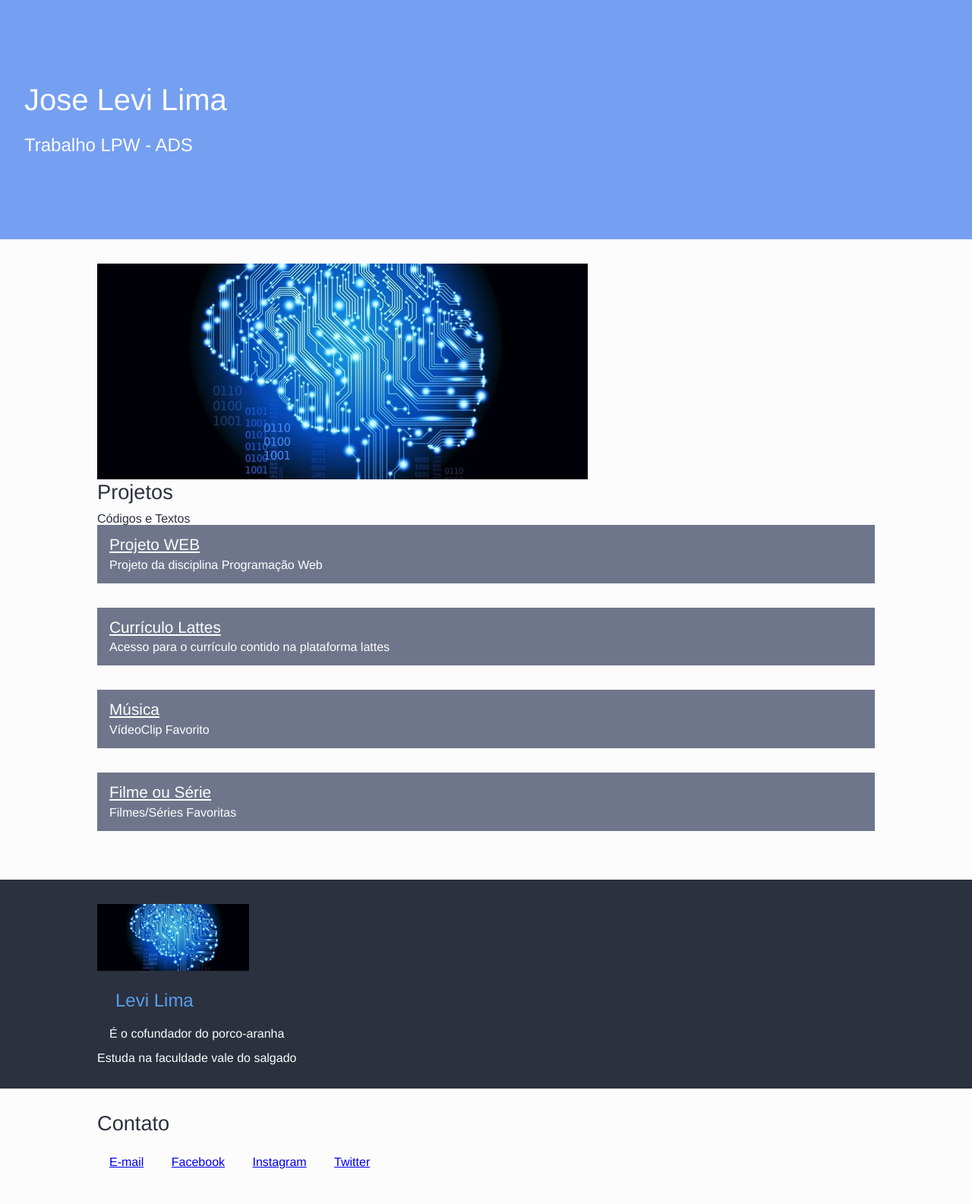
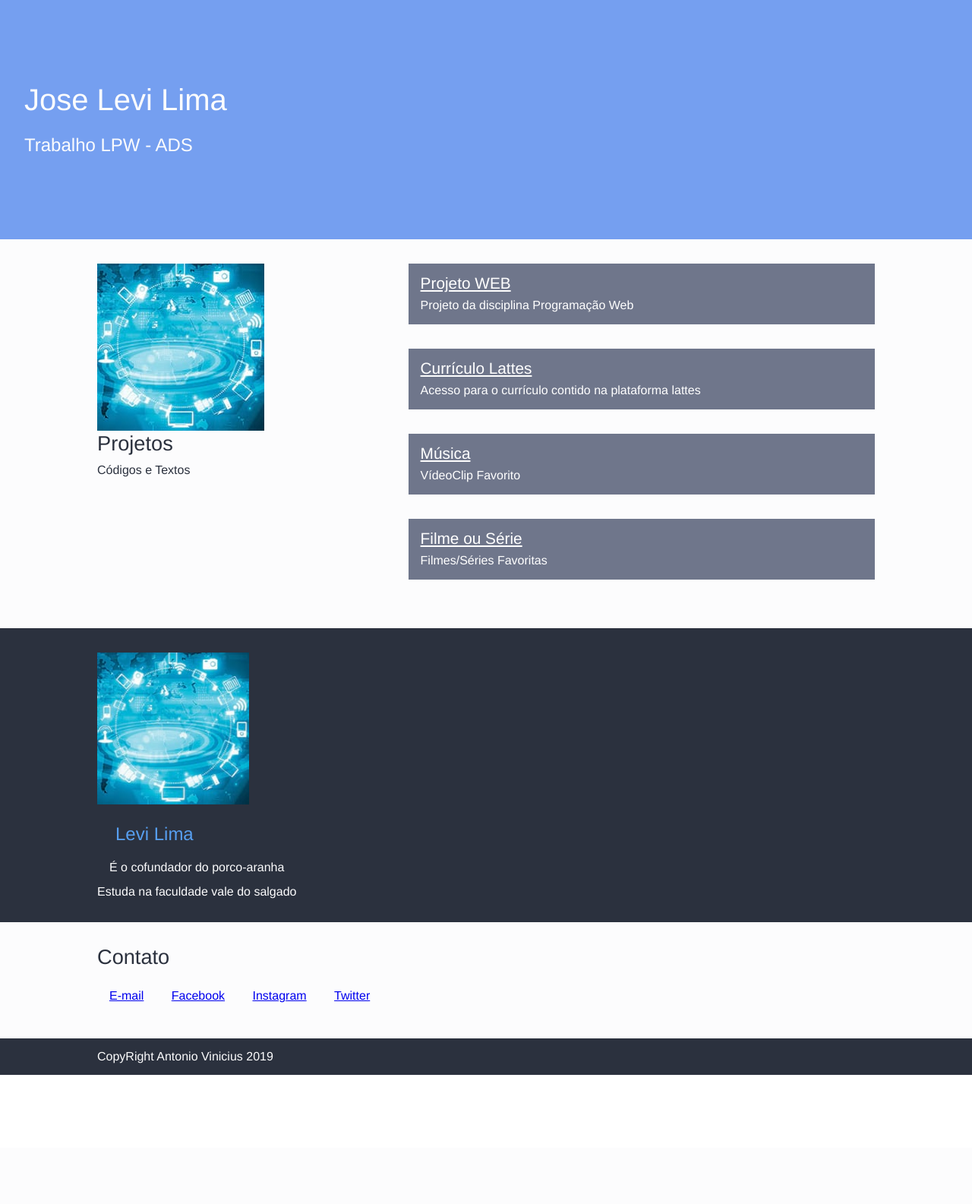
Before and after one commit to viniciuss05/AulasProgramacaoWeb, a PHP site: page / in a window 1280 px wide. Shown: the part 50-1635 px from the top of the page at 76% size. After the commit the page ends 1465 px from the top, so only its background shows below. Run offline with PHP 8.4, Linux system fonts and the light colour scheme.

Commit message:
Aula parte 1
Aula parte 1

```diff
--- a/AulasProgramacaoWeb-master/estilos/blog.css
+++ b/AulasProgramacaoWeb-master/estilos/blog.css
@@ -1,6 +1,11 @@
 body{
     font-family: Helvetica, sans-serif;
 
+}
+
+section img {
+    width: 100%;
+    max-width: 300px;
 }
 
 header{
@@ -71,6 +76,15 @@ header li a{
     color: #2b313e;
 }
 
+.projetos-header {
+    float: left;
+
+}
+
+.styleprojetos {
+    margin-left: 40%;
+}
+
 .styleprojetos li{
     background-color: #6F768B;
     padding: 1em;
@@ -86,6 +100,8 @@ header li a{
 .styleprojetos li p {
     color:#fff;
     margin-top: 0.5em;
+    text-align: justify;
+    line-height: 1.2;
 }
 
 #sobre p.bio {
--- a/AulasProgramacaoWeb-master/index.html
+++ b/AulasProgramacaoWeb-master/index.html
@@ -35,9 +35,11 @@
     </section>
 
     <section id="projetos" class="claras container">
-        <img alt="Imagem que apresenta varios intens na tecnologia" src="Imagens/tecnologia.jpg">
-        <h3>Projetos</h3>
-        <p>Códigos e Textos</p>
+        <div class="projetos-header">
+            <img alt="Imagem que apresenta varios intens na tecnologia" src="Imagens/tecnologia.jpg">
+            <h3>Projetos</h3>
+            <p>Códigos e Textos</p>
+        </div>
         <!--PARAGRAFOS-->
 
         <ul class="styleprojetos">
@@ -56,13 +58,13 @@
 
             <li>
                 <!--ADICIONAR LINHAS-->
-                <a href="https://www.youtube.com/watch?v=cK0UjYyp3bI" target="_blank">Música</a>
+                <a href="https://www.youtube.com/watch?v=xiovr9GnOME" target="_blank">Música</a>
                 <p>VídeoClip Favorito</p>
             </li>
 
             <li>
                 <!--ADICIONAR LINHAS-->
-                <a href="https://www.rihappy.com.br/piao-beyblade-controle-absoluto-fafnir-f3-hasbro/p"
+                <a href="https://www.netflix.com/browse"
                     target="_blank">Filme ou Série</a>
                 <p>Filmes/Séries Favoritas</p>
             </li>
```
Also changed, not shown: AulasProgramacaoWeb-master/Imagens/tecnologia.jpg.
